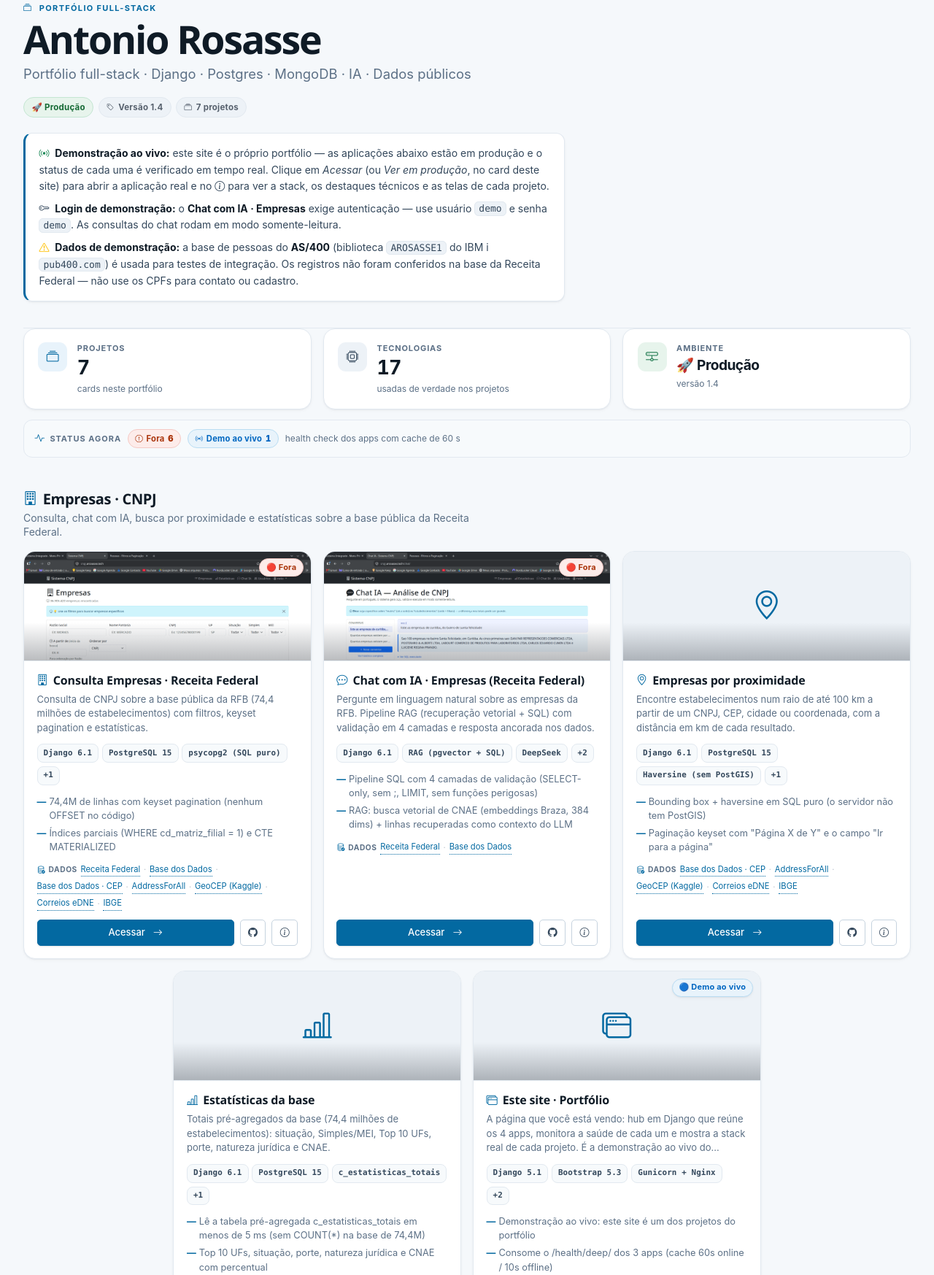
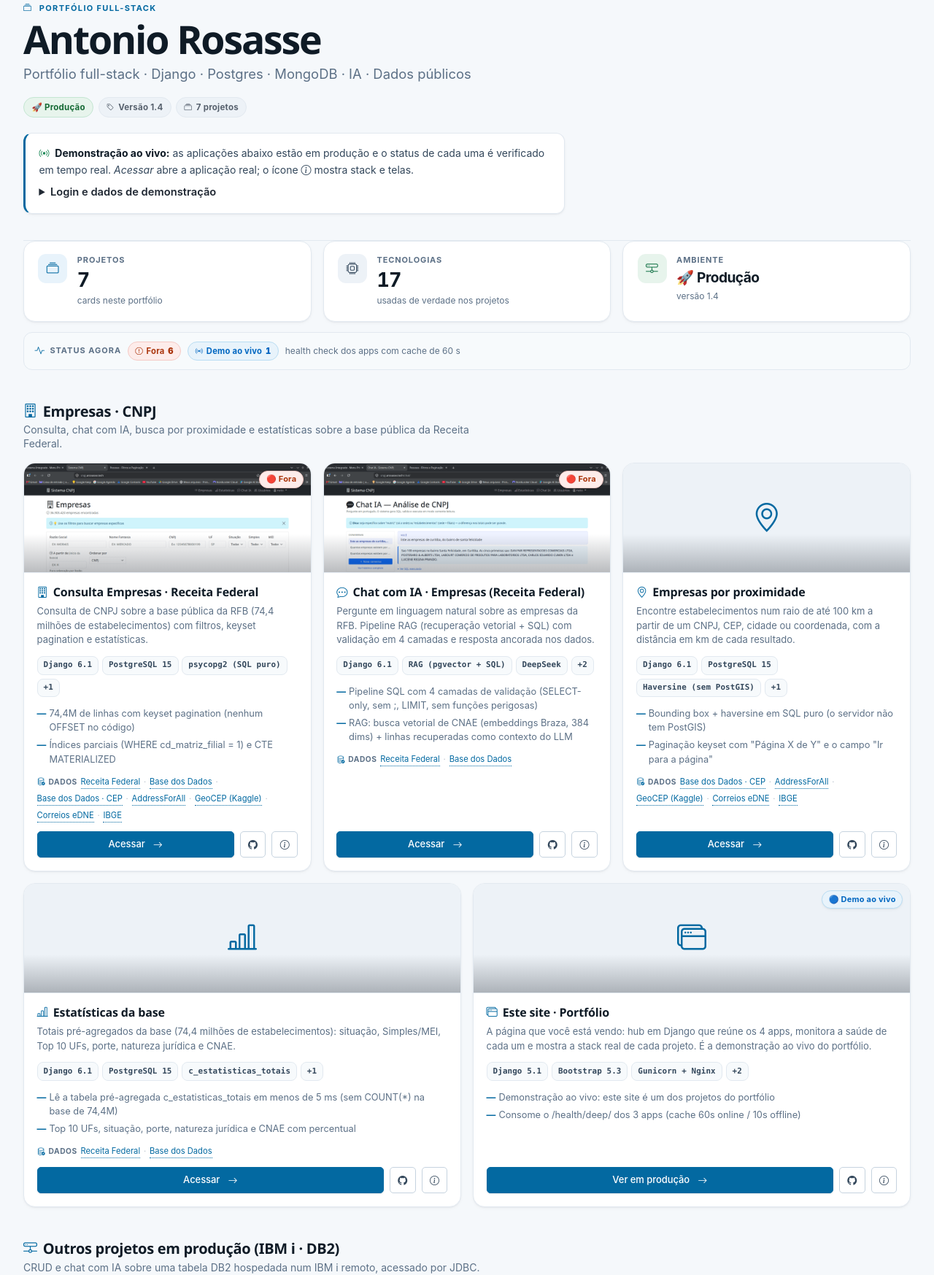
Before and after one commit to antoniorosasse/menu_interface, a Django app: page / in a window 1280 px wide. Shown: the part 139-1886 px from the top of the page at 73% size. Run offline with Django 5.2, Linux system fonts and the light colour scheme; data that the repository does not hold is empty; some libraries are stand-ins or nearby versions.

Commit message:
feat(ui): portfolio com introducao recolhida e grade sem vao
- os avisos de login/dados de demonstracao viram <details> recolhido:
  o primeiro card de projeto sobe para a primeira rolagem no celular
- secao com 5 cards em grade de 3: os dois ultimos ocupam metade cada
  (flag fecha_linha em montar_secoes + .pf-fecha-linha no CSS)

```diff
--- a/core/dados_projetos.py
+++ b/core/dados_projetos.py
@@ -286,6 +286,13 @@ def montar_secoes(projetos):
             'projetos': [p for p in projetos if p.get('secao') == 'as400'],
         },
     ]
+
+    # Grade de 3 colunas com 5 cards deixa a ultima linha com 2 e um vao vazio
+    # a direita. O template usa esta flag para os dois ultimos ocuparem metade
+    # cada (ver .pf-fecha-linha em portal-menu.css).
+    for secao in secoes:
+        secao['fecha_linha'] = len(secao['projetos']) % 3 == 2
+
     return secoes
 
 
--- a/core/templates/core/menu.html
+++ b/core/templates/core/menu.html
@@ -71,32 +71,28 @@
                 </span>
             </div>
 
-            <!-- Demonstração ao vivo -->
+            <!-- Demonstração ao vivo (o resto dos avisos fica recolhido) -->
             <div class="hero-demo-note">
-                <i class="bi bi-broadcast me-1 text-success"></i>
+                <i class="bi bi-broadcast me-1 text-success" aria-hidden="true"></i>
                 <strong>Demonstração ao vivo:</strong>
-                este site é o próprio portfólio — as aplicações abaixo
-                estão em produção e o status de cada uma é verificado em tempo real.
-                Clique em <em>Acessar</em> (ou <em>Ver em produção</em>, no card deste site)
-                para abrir a aplicação real e no <i class="bi bi-info-circle"></i> para ver
-                a stack, os destaques técnicos e as telas de cada projeto.
+                as aplicações abaixo estão em produção e o status de cada uma é verificado
+                em tempo real. <em>Acessar</em> abre a aplicação real; o ícone
+                <i class="bi bi-info-circle" aria-hidden="true"></i> mostra stack e telas.
 
-                <span class="d-block mt-2">
-                    <i class="bi bi-key me-1"></i>
-                    <strong>Login de demonstração:</strong>
-                    o <strong>Chat com IA · Empresas</strong> exige autenticação —
-                    use usuário <code>demo</code> e senha <code>demo</code>.
-                    As consultas do chat rodam em modo somente-leitura.
-                </span>
-
-                <span class="d-block mt-2">
-                    <i class="bi bi-exclamation-triangle me-1 text-warning"></i>
-                    <strong>Dados de demonstração:</strong>
-                    a base de pessoas do <strong>AS/400</strong> (biblioteca
-                    <code>AROSASSE1</code> do IBM i <code>pub400.com</code>) é usada para
-                    testes de integração. Os registros não foram conferidos na base da
-                    Receita Federal — não use os CPFs para contato ou cadastro.
-                </span>
+                <details class="hero-demo-detalhes">
+                    <summary>Login e dados de demonstração</summary>
+                    <p class="mt-2 mb-1">
+                        <strong>Login de demonstração:</strong> o Chat com IA · Empresas exige
+                        autenticação — use <code>demo</code> / <code>demo</code>. As consultas
+                        rodam em modo somente-leitura.
+                    </p>
+                    <p class="mb-0">
+                        <strong>Dados de demonstração:</strong> a base de pessoas do AS/400
+                        (biblioteca <code>AROSASSE1</code>, IBM i <code>pub400.com</code>) é usada
+                        em testes de integração e não foi conferida na Receita Federal — não use
+                        os CPFs para contato ou cadastro.
+                    </p>
+                </details>
             </div>
 
             <!-- Dicas de portas (apenas local) -->
@@ -178,7 +174,7 @@
                     <p class="secao-desc">{{ secao.descricao }}</p>
                 </div>
             </div>
-            <div class="row g-3 justify-content-center {{ secao.classe_grid }}">
+            <div class="row g-3 justify-content-center {{ secao.classe_grid }}{% if secao.fecha_linha %} pf-fecha-linha{% endif %}">
                 {% for projeto in secao.projetos %}
                 <div class="col">
                     <article class="card card-hover h-100{% if secao.compacto %} card-compacto{% endif %}">
--- a/static/css/portal-menu.css
+++ b/static/css/portal-menu.css
@@ -1101,3 +1101,21 @@
         box-shadow: none;
     }
 }
+
+/* Ultima linha de uma grade de 3 colunas com 2 cards: metade cada, sem vao.
+   A flag vem de montar_secoes (fecha_linha) quando o total % 3 == 2. */
+@media (min-width: 1200px) {
+    .pf-secao .row.pf-fecha-linha > .col { width: 33.3333%; }
+    .pf-secao .row.pf-fecha-linha > .col:nth-last-child(-n + 2) { width: 50%; }
+}
+
+.hero-demo-detalhes {
+    margin-top: .5rem;
+    font-size: .92rem;
+}
+.hero-demo-detalhes summary {
+    cursor: pointer;
+    color: var(--text, inherit);
+    font-weight: 600;
+}
+.hero-demo-detalhes summary:hover { text-decoration: underline; }
```
